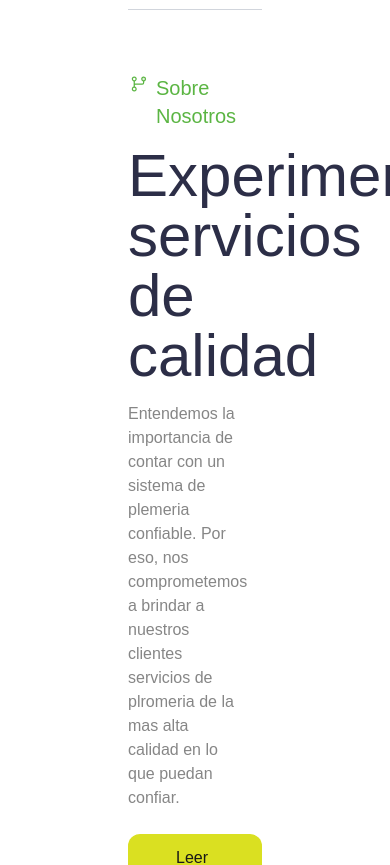
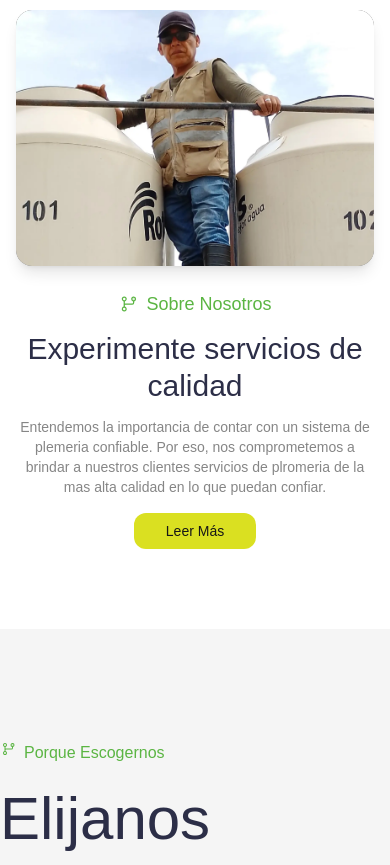
Before and after one commit to FranksVilca/ServiciosMultiples-ThermasSolares, a Next.js app: page / in a window 390 px wide. Shown: the part 1960-2825 px from the top of the page. Built offline with nearby package versions, Linux system fonts and the light colour scheme.

Commit message:
feat(Home): add responsive About Us

```diff
--- a/src/Components/Home/About.tsx
+++ b/src/Components/Home/About.tsx
@@ -8,33 +8,54 @@
 
 const AboutUs: React.FC = () => {
   return (
-    <div className="px-32">
-      <div className="w-full h-px bg-gray-300 my-16"></div>
-      <div className="flex flex-col md:flex-row gap-4">
-        <div className="flex-1">
-          <div className="flex text-[#5BB543] text-xl gap-2">
-            <span>
+    <div className="px-4 sm:px-8 md:px-16 lg:px-24 xl:px-32">
+      {/* Línea separadora */}
+      <div className="w-full h-px bg-gray-300 my-8 sm:my-12 md:my-16"></div>
+
+      <div className="flex flex-col lg:flex-row gap-6 md:gap-8 lg:gap-12">
+        {/* Sección de contenido */}
+        <div className="flex-1 order-2 lg:order-1">
+          {/* Etiqueta "Sobre Nosotros" */}
+          <div className="flex text-[#5BB543] text-lg sm:text-xl gap-2 items-center justify-center lg:justify-start">
+            <span className="text-xl sm:text-2xl">
               <PiGitBranchDuotone />
             </span>
-            Sobre Nosotros
+            <span>Sobre Nosotros</span>
           </div>
-          <div className="text-6xl text-theme pt-4">{Data.title}</div>
-          <div className="text-second pt-4 w-5/6">{Data.text}</div>
+
+          {/* Título principal */}
+          <div className="text-3xl sm:text-4xl md:text-5xl lg:text-6xl text-theme pt-3 sm:pt-4 text-center lg:text-left leading-tight">
+            {Data.title}
+          </div>
+
+          {/* Descripción */}
+          <div className="text-second pt-3 sm:pt-4 text-sm sm:text-base lg:text-lg text-center lg:text-left max-w-2xl mx-auto lg:mx-0">
+            {Data.text}
+          </div>
+
+          {/* Botón "Leer Más" */}
+          <div className="flex justify-center lg:justify-start">
             <Link
               href={"./sobreNosotros"}
-            className="inline-block my-6 py-3 px-12 bg-[#DAE021] rounded-xl"
+              className="inline-block my-4 sm:my-6 py-2 sm:py-3 px-8 sm:px-12 bg-[#DAE021] rounded-xl text-sm sm:text-base font-medium hover:bg-[#c5ca1e] transition-colors duration-200"
             >
-            Leer Mas
+              Leer Más
             </Link>
           </div>
-        <div className="flex-1 h-86 w-full bg-third rounded-2xl relative">
+        </div>
+
+        {/* Sección de imagen */}
+        <div className="flex-1 order-1 lg:order-2">
+          <div className="h-64 sm:h-80 md:h-96 lg:h-86 w-full bg-third rounded-2xl relative overflow-hidden shadow-lg">
             <Image
               src="/Home/IMG_20250501_114703.webp"
               alt="About"
               fill
               style={{ objectFit: "cover" }}
               priority
+              className="rounded-2xl"
             />
+          </div>
         </div>
       </div>
     </div>
```
Lines whose indentation alone changed are shown as unchanged.
